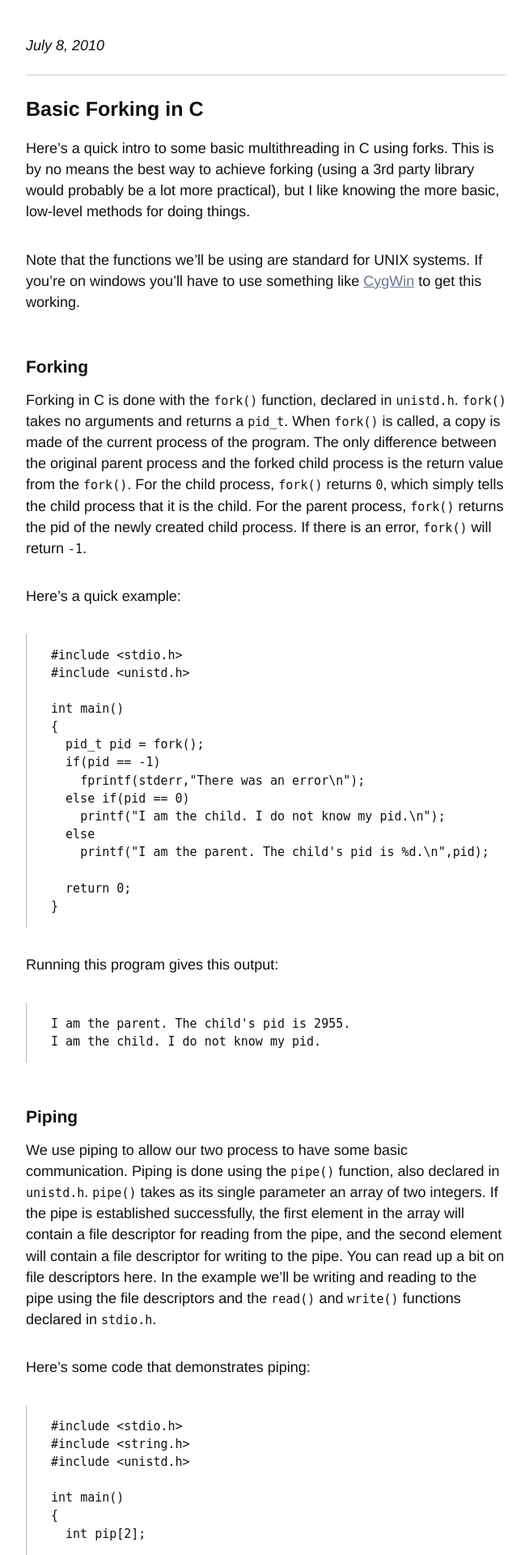
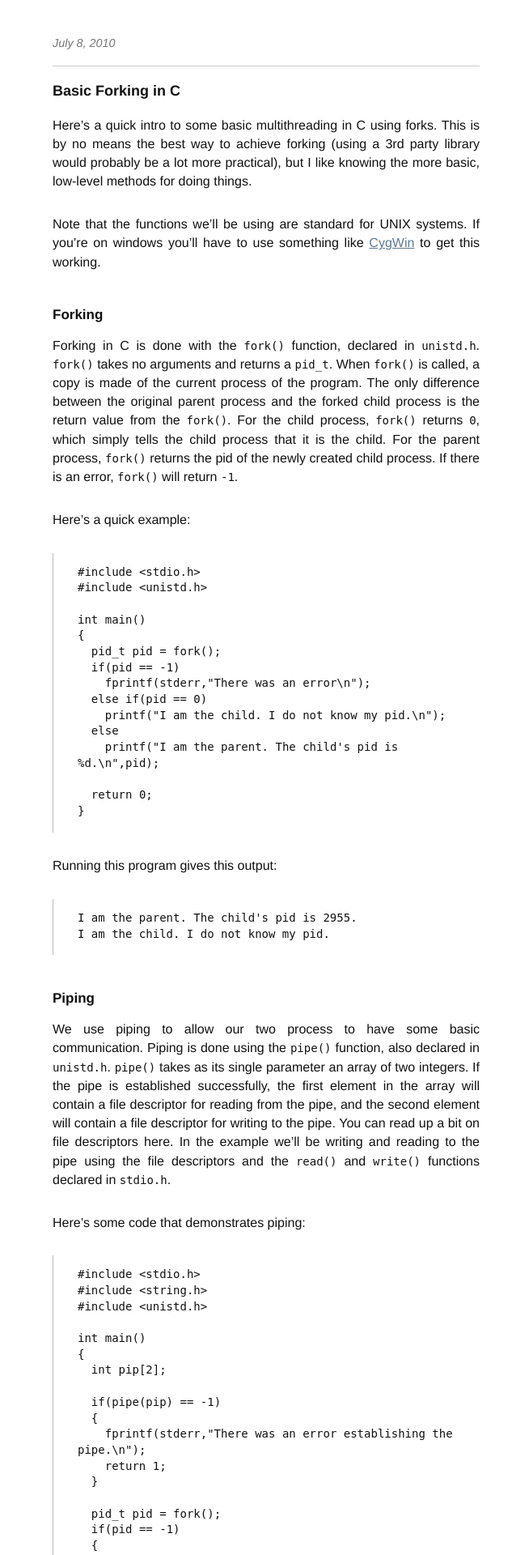
Before and after one commit to AlecBenzer/alecbenzer.github.com, a Jekyll site: the page built from _posts/2010-07-08-basic-forking-c.md, in a window 1280 px wide. Shown: the top 1920 px of the page at 81% size, without its empty margins (311-965 px from the left). Built offline with Jekyll 4.4.1, drawn with Linux system fonts in a browser that asks for light colours; comment, search, counter and statistics services are not loaded.

Commit message:
smaller font, justify

```diff
--- a/css/style.css
+++ b/css/style.css
@@ -14,13 +14,14 @@ a:hover {
   margin: auto;
   width: 33em;
   font-family: helvetica, arial, sans-serif;
-  font-size: 18px; }
+  font-size: 16px; }
   #content p {
     margin-bottom: 1.85em;
-    line-height: 1.45; }
+    line-height: 1.45;
+    text-align: justify; }
     #content p code {
       font-family: "Dejavu Sans Mono", "Consolas", "Menlo", "Monaco", monospace;
-      font-size: 15px; }
+      font-size: 14px; }
     #content p a:link, #content p a:visited {
       color: default;
       text-decoration: underline; }
@@ -33,7 +34,7 @@ a:hover {
     padding-left: 30px; }
     #content pre code {
       font-family: "Dejavu Sans Mono", "Consolas", "Menlo", "Monaco", monospace;
-      font-size: 15px;
+      font-size: 14px;
       padding-bottom: 4px; }
   #content h1, #content h2 {
     font-family: helvetica, arial, sans-serif;
@@ -42,7 +43,7 @@ a:hover {
   #content h1 {
     text-align: left;
     margin-bottom: 20px;
-    font-size: 25px; }
+    font-size: 18px; }
     #content h1 a:link, #content h1 a:visited {
       color: #111111;
       text-decoration: none; }
@@ -52,12 +53,13 @@ a:hover {
     #content h1 small {
       display: block;
       font-weight: 400;
-      font-style: italic;
-      font-size: 18px; }
+      font-size: 14.4px;
+      color: #777777;
+      font-style: italic; }
   #content h2 {
     margin-bottom: 15px;
     margin-top: 2.59em;
-    font-size: 21px; }
+    font-size: 17px; }
   #content ul, #content ol {
     margin-bottom: 1.85em;
     width: 33em; }
@@ -85,7 +87,7 @@ a:hover {
   text-align: left; }
 
 #footnotes p {
-  font-size: 14.4px; }
+  font-size: 12.8px; }
 
 #footer {
-  font-size: 18px; }
+  font-size: 16px; }
```
Also changed, not shown: css/style.scss (+7 -5 lines).
